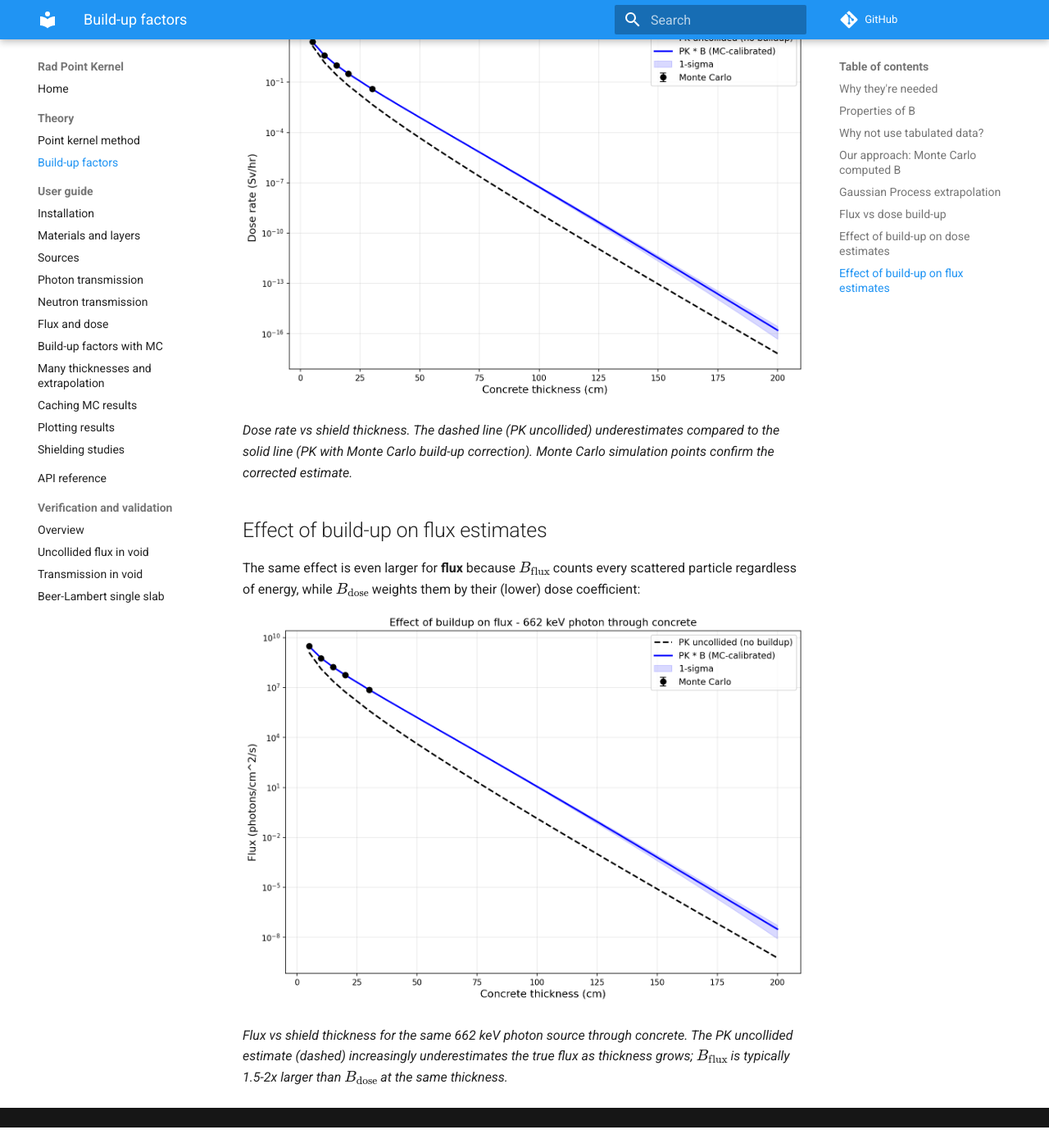
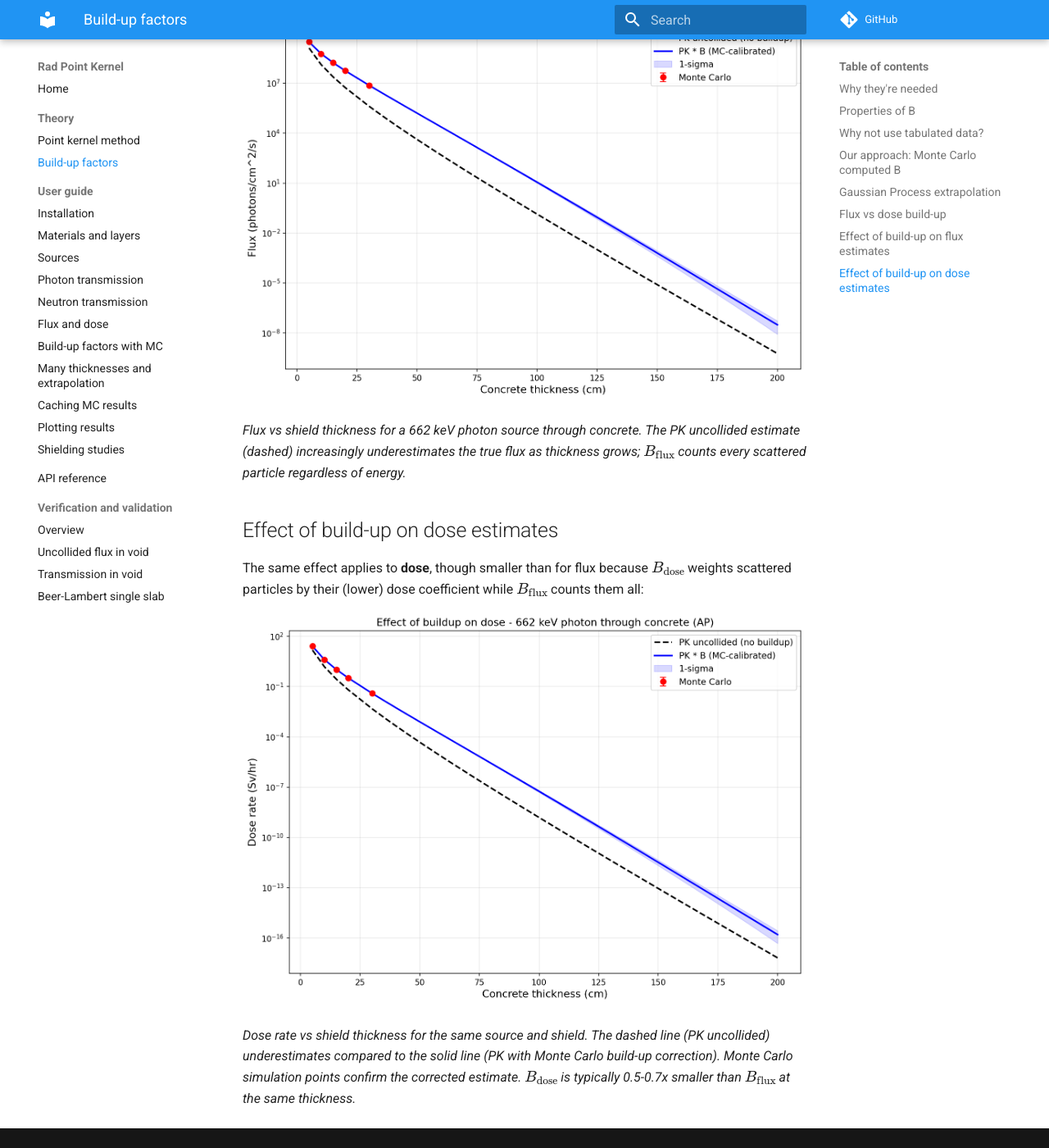
Before and after one commit to fusion-energy/rad_point_kernel, an MkDocs documentation site: the page built from docs/theory/buildup_factors.md, in a window 1280 px wide and 1400 px high, scrolled down 3307 px. Shown: the whole window at 82% size. Built offline with MkDocs 1.6.1 and Material for MkDocs 9.7.7, drawn with Linux system fonts in a browser that asks for light colours; comment, search, counter and statistics services are not loaded; before the commit the page ends 4682 px from its top, so only the background shows below that; some of the changed text lies outside the part shown.

Commit message:
sawp flux and does

```diff
--- a/docs/assets/generate_buildup_comparison_plots.py
+++ b/docs/assets/generate_buildup_comparison_plots.py
@@ -112,8 +112,8 @@ def _plot(quantity: str, ylabel: str, title: str, outfile: str):
     ax.plot(all_thicknesses, pk_b, "b-", linewidth=2, label="PK * B (MC-calibrated)")
     ax.fill_between(all_thicknesses, pk_lo, pk_hi, color="blue", alpha=0.15, label="1-sigma")
     ax.errorbar(
-        mc_thicknesses, mc_v, yerr=mc_e, fmt="ko", markersize=7, capsize=4,
-        zorder=5, label="Monte Carlo",
+        mc_thicknesses, mc_v, yerr=mc_e, fmt="ro", markersize=7, capsize=4,
+        ecolor="red", zorder=5, label="Monte Carlo",
     )
     ax.set_xlabel("Concrete thickness (cm)", fontsize=13)
     ax.set_ylabel(ylabel, fontsize=13)
--- a/docs/theory/buildup_factors.md
+++ b/docs/theory/buildup_factors.md
@@ -66,18 +66,18 @@ Build-up factors for flux and dose are different:
 
 Since scattered particles have lower energies and dose coefficients change with energy, $B_{\text{flux}} \neq B_{\text{dose}}$ in general. For shielding design, use dose build-up.
 
+## Effect of build-up on flux estimates
+
+Without build-up correction, the point-kernel method underestimates the flux, especially for thick shields where scattered particles dominate:
+
+![Flux with and without buildup](../assets/flux_buildup_comparison.png)
+
+*Flux vs shield thickness for a 662 keV photon source through concrete. The PK uncollided estimate (dashed) increasingly underestimates the true flux as thickness grows; $B_{\text{flux}}$ counts every scattered particle regardless of energy.*
+
 ## Effect of build-up on dose estimates
 
-Without build-up correction, the point-kernel method underestimates the dose, especially for thick shields where scattered particles dominate:
+The same effect applies to **dose**, though smaller than for flux because $B_{\text{dose}}$ weights scattered particles by their (lower) dose coefficient while $B_{\text{flux}}$ counts them all:
 
 ![Dose with and without buildup](../assets/dose_buildup_comparison.png)
 
-*Dose rate vs shield thickness. The dashed line (PK uncollided) underestimates compared to the solid line (PK with Monte Carlo build-up correction). Monte Carlo simulation points confirm the corrected estimate.*
-
-## Effect of build-up on flux estimates
-
-The same effect is even larger for **flux** because $B_{\text{flux}}$ counts every scattered particle regardless of energy, while $B_{\text{dose}}$ weights them by their (lower) dose coefficient:
-
-![Flux with and without buildup](../assets/flux_buildup_comparison.png)
-
-*Flux vs shield thickness for the same 662 keV photon source through concrete. The PK uncollided estimate (dashed) increasingly underestimates the true flux as thickness grows; $B_{\text{flux}}$ is typically 1.5-2x larger than $B_{\text{dose}}$ at the same thickness.*
+*Dose rate vs shield thickness for the same source and shield. The dashed line (PK uncollided) underestimates compared to the solid line (PK with Monte Carlo build-up correction). Monte Carlo simulation points confirm the corrected estimate. $B_{\text{dose}}$ is typically 0.5-0.7x smaller than $B_{\text{flux}}$ at the same thickness.*
```
Also changed, not shown: docs/assets/dose_buildup_comparison.png, docs/assets/flux_buildup_comparison.png.
